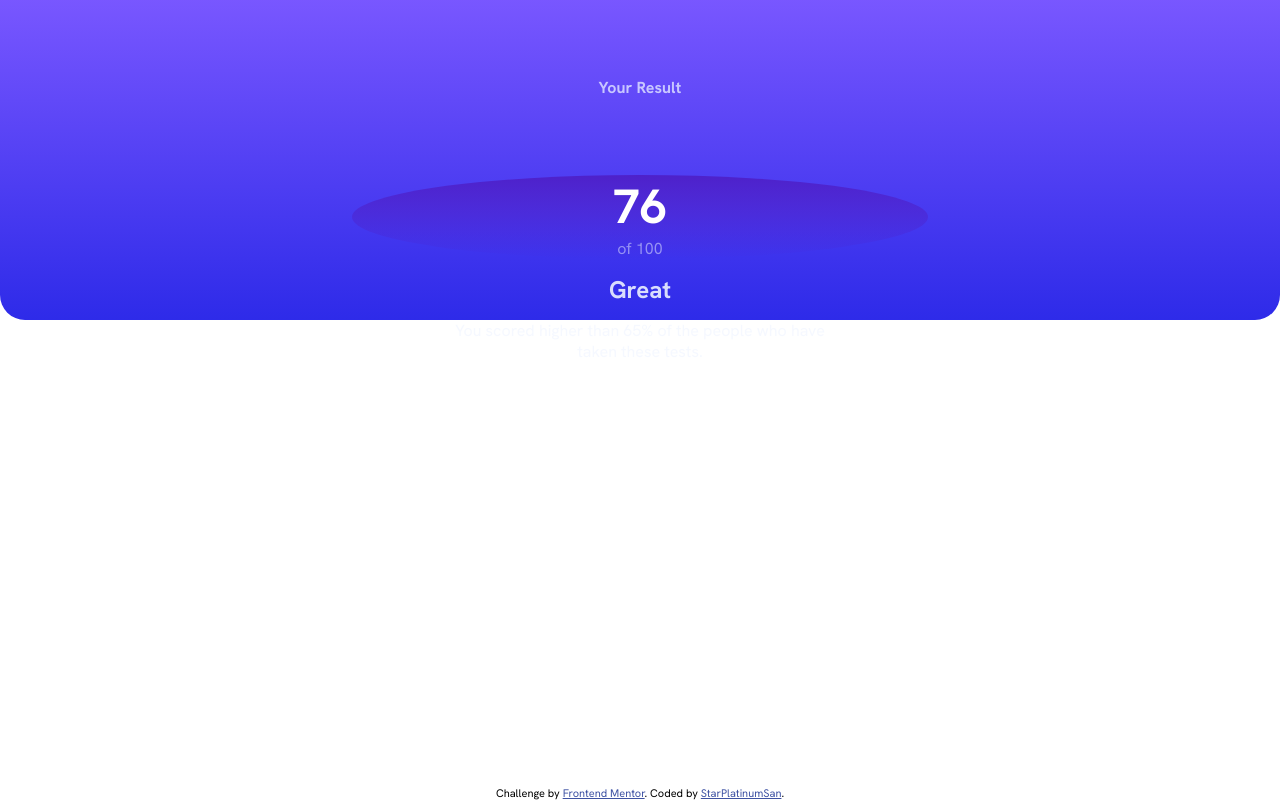
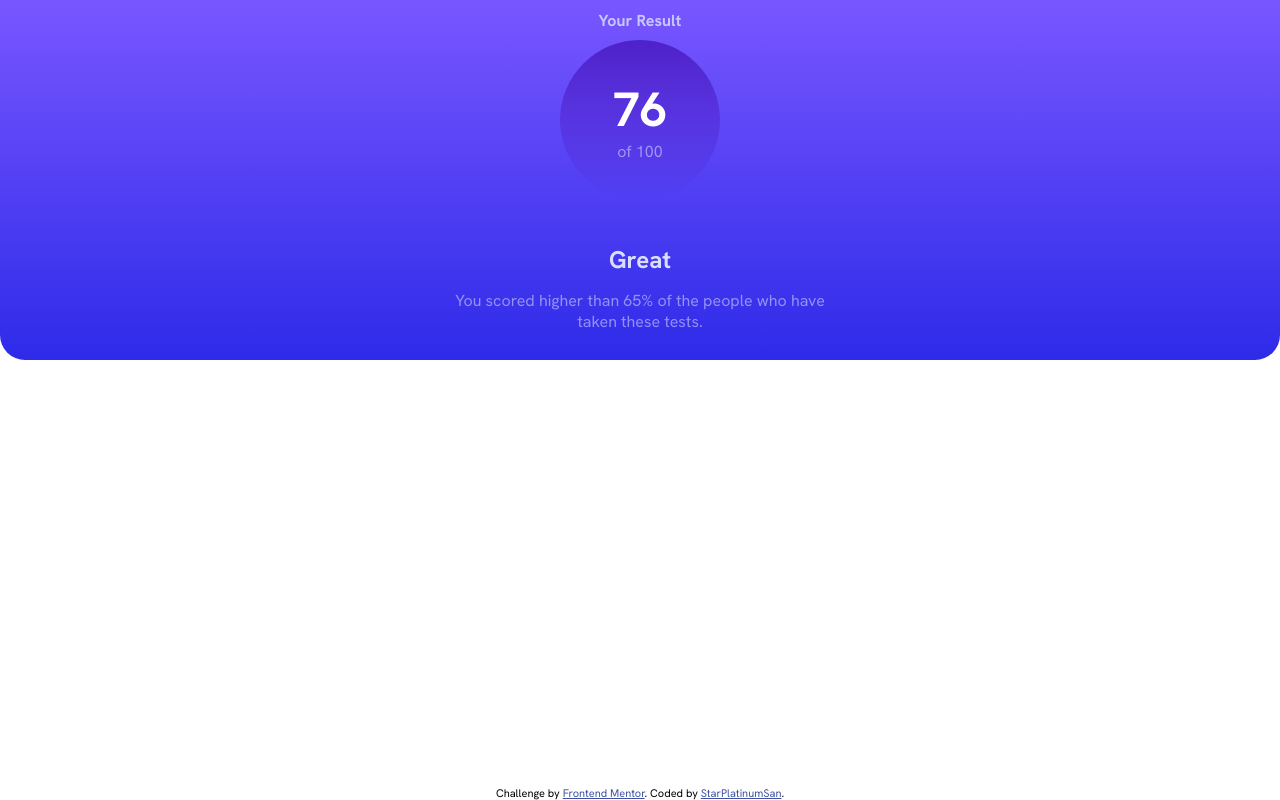
Before and after one commit to StarPlatinumSan/results-summary, a plain HTML site: page index.html in a window 1280 px wide. Drawn offline with Linux system fonts and the light colour scheme.

Commit message:
tried with min and max width and aspect ration

```diff
--- a/index.html
+++ b/index.html
@@ -21,10 +21,12 @@
 <body>
 
   <section class="resultSection">
-    <p class="title">Your Result</p>
-    <div class="circle">
-      <p class="score">76</p>
-      <p class="outOf">of 100</p>
+    <div class="upper">
+      <p class="title">Your Result</p>
+      <div class="circle">
+        <p class="score">76</p>
+        <p class="outOf">of 100</p>
+      </div>
     </div>
 
     <div class="texte">
--- a/style.css
+++ b/style.css
@@ -15,10 +15,17 @@ p {
 	flex-direction: column;
 	align-items: center;
 	width: 100%;
-	height: 20em;
+	height: 45%;
 	background-color: hsl(241, 81%, 54%);
 	background: linear-gradient(hsl(252, 100%, 67%), hsl(241, 81%, 54%));
 	border-radius: 0 0 25px 25px;
+}
+
+.upper {
+	display: flex;
+	flex-direction: column;
+	align-items: center;
+	justify-content: center;
 }
 
 .title {
@@ -35,9 +42,10 @@ p {
 	justify-content: center;
 	align-items: center;
 	background: linear-gradient(hsla(256, 72%, 46%, 1), hsla(241, 72%, 46%, 0));
-	width: 45vw;
-	height: 45vw;
 	border-radius: 100%;
+	min-width: 10em;
+	max-width: 20em;
+	aspect-ratio: 1;
 }
 
 .score {
```
